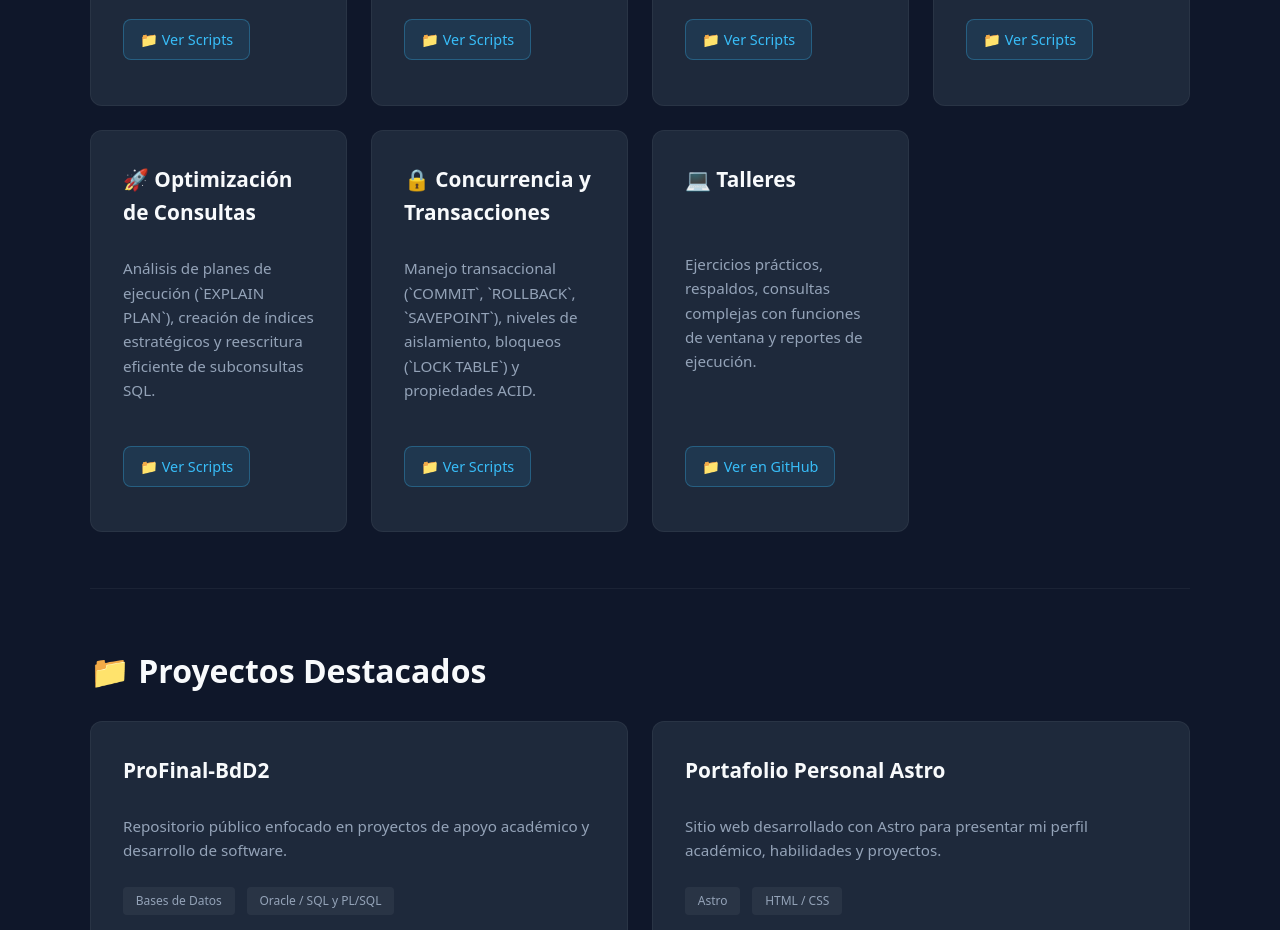
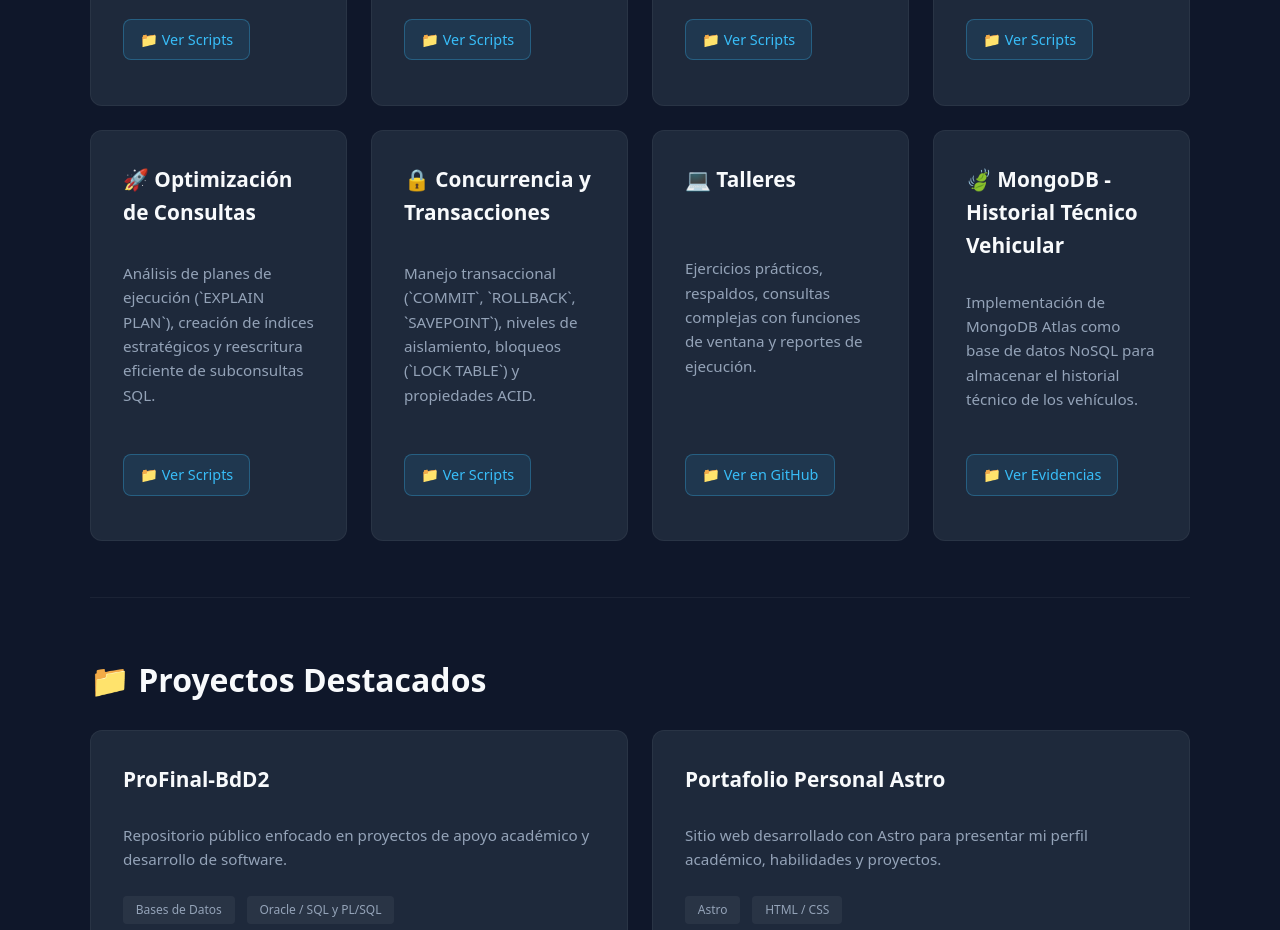
Before and after one commit to Natalia200710/Mi_Portafolio, an Astro site: page / in a window 1280 px wide. Shown: the part 2300-3230 px from the top of the page. Built offline with nearby package versions, Linux system fonts and the light colour scheme; Astro itself is replaced by a stand-in of ours.

Commit message:
Agregar evidencias MongoDB

```diff
--- a/src/pages/index.astro
+++ b/src/pages/index.astro
@@ -237,6 +237,26 @@
                 style="display: inline-flex; align-items: center; gap: 0.5rem; padding: 0.5rem 1rem; background-color: rgba(56, 189, 248, 0.1); color: #38bdf8; border: 1px solid rgba(56, 189, 248, 0.3); border-radius: 0.5rem; text-decoration: none; font-weight: 500; font-size: 0.9rem; transition: all 0.2s ease;"
               >
                 📁 Ver en GitHub
+              </a>
+            </div>
+          </div>
+
+          <!-- 8. MongoDB / Historial Técnico Vehicular -->
+          <div class="card card-evidencia">
+            <h3>🍃 MongoDB - Historial Técnico Vehicular</h3>
+            <p>
+              Implementación de MongoDB Atlas como base de datos NoSQL para
+              almacenar el historial técnico de los vehículos.
+            </p>
+
+            <div style="margin-top: 1.2rem; margin-bottom: 0.8rem;">
+              <a
+                href="https://github.com/Natalia200710/Mi_Portafolio/tree/main/src/assets/MongoDB_Historial_Tecnico"
+                target="_blank"
+                rel="noopener noreferrer"
+                style="display: inline-flex; align-items: center; gap: 0.5rem; padding: 0.5rem 1rem; background-color: rgba(56, 189, 248, 0.1); color: #38bdf8; border: 1px solid rgba(56, 189, 248, 0.3); border-radius: 0.5rem; text-decoration: none; font-weight: 500; font-size: 0.9rem; transition: all 0.2s ease;"
+              >
+                📁 Ver Evidencias
               </a>
             </div>
           </div>
```
Also changed, not shown: src/assets/MongoDB_Historial_Tecnico/01_Conexion_MongoDB_Atlas.png (added), src/assets/MongoDB_Historial_Tecnico/02_Coleccion_Historial_Tecnico.png (added), src/assets/MongoDB_Historial_Tecnico/03_Documento_Mantenimiento.png (added), src/assets/MongoDB_Historial_Tecnico/04_Indices.png (added), src/assets/MongoDB_Historial_Tecnico/05_Prueba_API.png (added), src/assets/MongoDB_Historial_Tecnico/06_Codigo_Backend.png (added), src/assets/MongoDB_Historial_Tecnico/README.md (added).
